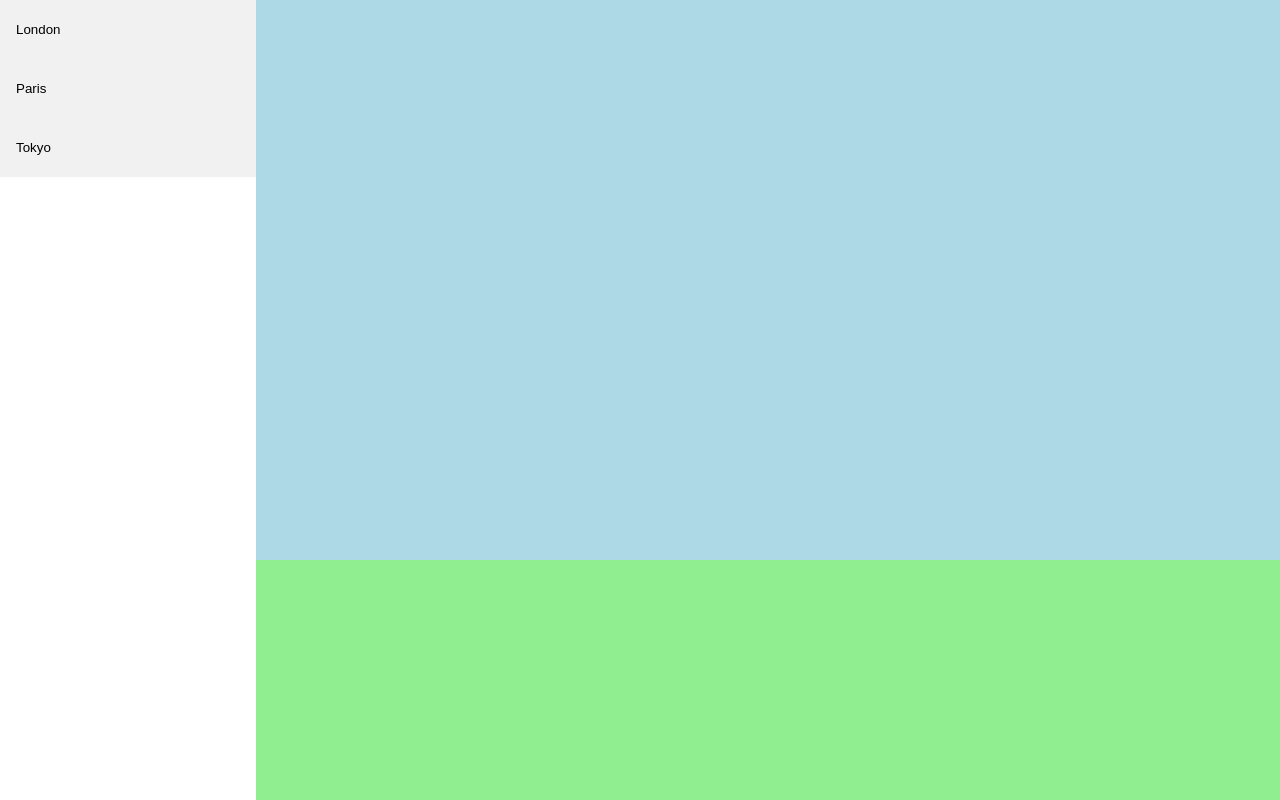
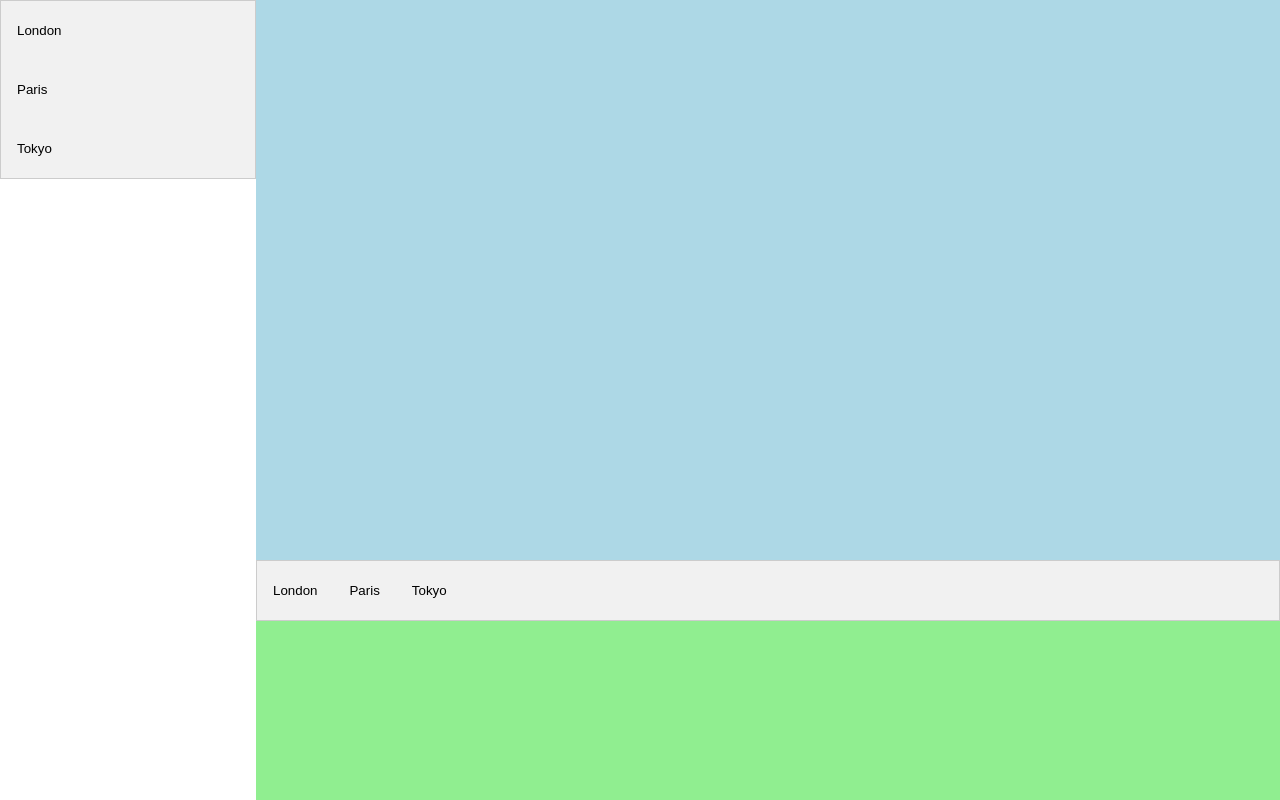
Before and after one commit to rubenbaskaran/epj-syd-extension, a React (Create React App) app: page / in a window 1280 px wide. Built offline with nearby package versions, Linux system fonts and the light colour scheme.

Commit message:
added horizontal tab menu and refactored css file

```diff
--- a/src/App.css
+++ b/src/App.css
@@ -1,21 +1,37 @@
-button {
+.menu,
+.tab {
+  border: 1px solid #ccc;
   background-color: #f1f1f1;
+}
+
+.menu button {
+  background-color: inherit;
   padding: 22px 16px;
+  border: none;
+  cursor: pointer;
+  text-align: left;
   width: 100%;
+}
+
+.tab button {
+  background-color: inherit;
+  padding: 22px 16px;
   border: none;
-  text-align: left;
   cursor: pointer;
 }
 
-button:hover {
+.menu button:hover,
+.tab button:hover {
   transition: 0.3s;
   background-color: #ddd;
 }
 
-button.active {
+.menu button.active,
+.tab button.active {
   background-color: #ccc;
 }
 
-.content {
-  padding: 0px 12px;
+.menucontent,
+.tabcontent {
+  padding: 6px 12px;
 }
--- a/src/App.js
+++ b/src/App.js
@@ -3,6 +3,7 @@ import "./App.css";
 
 function App() {
   const [chosenMenuItem, setChosenMenuItem] = React.useState(null);
+  const [chosenTabItem, setChosenTabItem] = React.useState(null);
 
   return (
     <div
@@ -22,7 +23,7 @@ function App() {
           backgroundColor: "white",
         }}
       >
-        <div>
+        <div className="menu">
           <button
             className={chosenMenuItem === "London" ? "active" : ""}
             onClick={() => setChosenMenuItem("London")}
@@ -61,21 +62,21 @@ function App() {
           }}
         >
           {chosenMenuItem === "London" && (
-            <div className="content">
+            <div className="menucontent">
               <h3>London</h3>
               <p>London is the capital city of England.</p>
             </div>
           )}
 
           {chosenMenuItem === "Paris" && (
-            <div className="content">
+            <div className="menucontent">
               <h3>Paris</h3>
               <p>Paris is the capital of France.</p>
             </div>
           )}
 
           {chosenMenuItem === "Tokyo" && (
-            <div className="content">
+            <div className="menucontent">
               <h3>Tokyo</h3>
               <p>Tokyo is the capital of Japan.</p>
             </div>
@@ -89,7 +90,49 @@ function App() {
             width: "100%",
             backgroundColor: "lightgreen",
           }}
-        ></div>
+        >
+          <div className="tab">
+            <button
+              className={chosenTabItem === "London" ? "active" : ""}
+              onClick={() => setChosenTabItem("London")}
+            >
+              London
+            </button>
+            <button
+              className={chosenTabItem === "Paris" ? "active" : ""}
+              onClick={() => setChosenTabItem("Paris")}
+            >
+              Paris
+            </button>
+            <button
+              className={chosenTabItem === "Tokyo" ? "active" : ""}
+              onClick={() => setChosenTabItem("Tokyo")}
+            >
+              Tokyo
+            </button>
+          </div>
+
+          {chosenTabItem === "London" && (
+            <div className="tabcontent">
+              <h3>London</h3>
+              <p>London is the capital city of England.</p>
+            </div>
+          )}
+
+          {chosenTabItem === "Paris" && (
+            <div className="tabcontent">
+              <h3>Paris</h3>
+              <p>Paris is the capital of France.</p>
+            </div>
+          )}
+
+          {chosenTabItem === "Tokyo" && (
+            <div className="tabcontent">
+              <h3>Tokyo</h3>
+              <p>Tokyo is the capital of Japan.</p>
+            </div>
+          )}
+        </div>
       </div>
     </div>
   );
```
